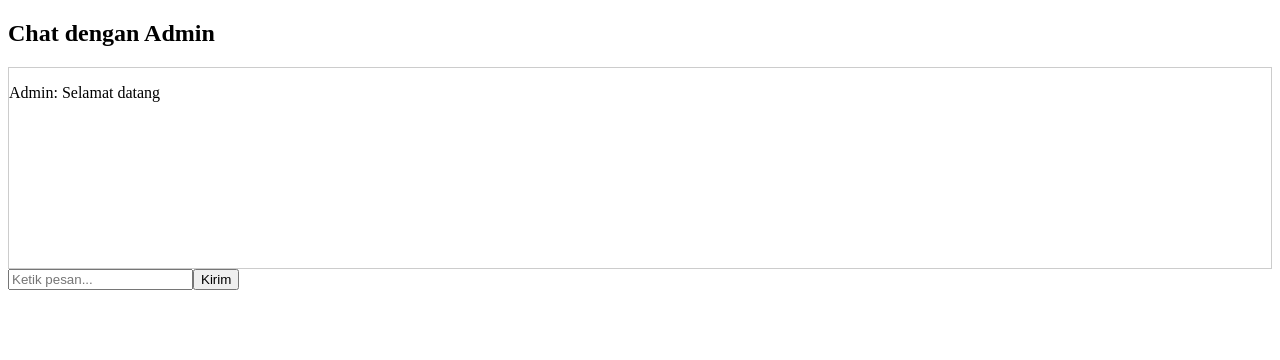
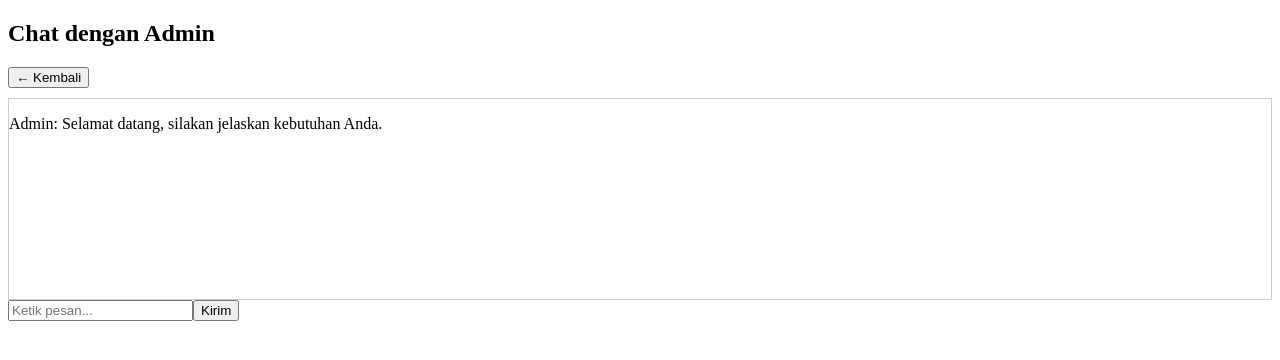
Before and after one commit to Jimmy01010101/Cyber-Check-Application, a React (Create React App) app: page /chat in a window 1280 px wide. Shown: the top 360 px of the page. Built offline with nearby package versions, Linux system fonts and the light colour scheme.

Commit message:
Instalasi UUID, Client ID tanpa Authentication/Login

```diff
--- a/package.json
+++ b/package.json
@@ -11,6 +11,7 @@
     "react-dom": "^19.2.3",
     "react-router-dom": "^7.11.0",
     "react-scripts": "5.0.1",
+    "uuid": "^13.0.0",
     "web-vitals": "^2.1.4"
   },
   "scripts": {
--- a/src/pages/Chat.js
+++ b/src/pages/Chat.js
@@ -1,10 +1,25 @@
+import { useEffect } from 'react'
+import { getClientId } from '../utils/clientId'
+import { useNavigate } from 'react-router-dom'
+
 export default function Chat() {
+  const navigate = useNavigate()
+
+  useEffect(() => {
+    const clientId = getClientId()
+    console.log('Client sedang chat dengan ID:', clientId)
+  }, [])
+
   return (
     <div>
       <h2>Chat dengan Admin</h2>
 
-      <div style={{ border: '1px solid #ccc', height: '200px' }}>
-        <p>Admin: Selamat datang</p>
+      <button onClick={() => navigate('/')}>
+        ← Kembali
+      </button>
+
+      <div style={{ border: '1px solid #ccc', height: '200px', marginTop: '10px' }}>
+        <p>Admin: Selamat datang, silakan jelaskan kebutuhan Anda.</p>
       </div>
 
       <input placeholder="Ketik pesan..." />
--- a/src/pages/Home.js
+++ b/src/pages/Home.js
@@ -1,4 +1,12 @@
+import { useNavigate } from 'react-router-dom'
+
 export default function Home() {
+  const navigate = useNavigate()
+
+  const handleOrder = () => {
+    navigate('/chat')
+  }
+
   return (
     <div>
       <h1>Cyber Check Service</h1>
@@ -6,7 +14,9 @@ export default function Home() {
 
       <div>
         <h3>Paket Basic</h3>
-        <button>Pesan Sekarang</button>
+        <button onClick={handleOrder}>
+          Pesan Sekarang
+        </button>
       </div>
     </div>
   )
--- a/src/utils/clientId.js
+++ b/src/utils/clientId.js
@@ -0,0 +1,15 @@
+import { v4 as uuidv4 } from 'uuid'
+
+export function getClientId() {
+  let clientId = localStorage.getItem('client_id')
+
+  if (!clientId) {
+    clientId = uuidv4()
+    localStorage.setItem('client_id', clientId)
+    console.log('Client ID baru dibuat:', clientId)
+  } else {
+    console.log('Client ID lama dipakai:', clientId)
+  }
+
+  return clientId
+}
```
Also changed, not shown: 1 other file (tests, documents, lock files or other folders).
